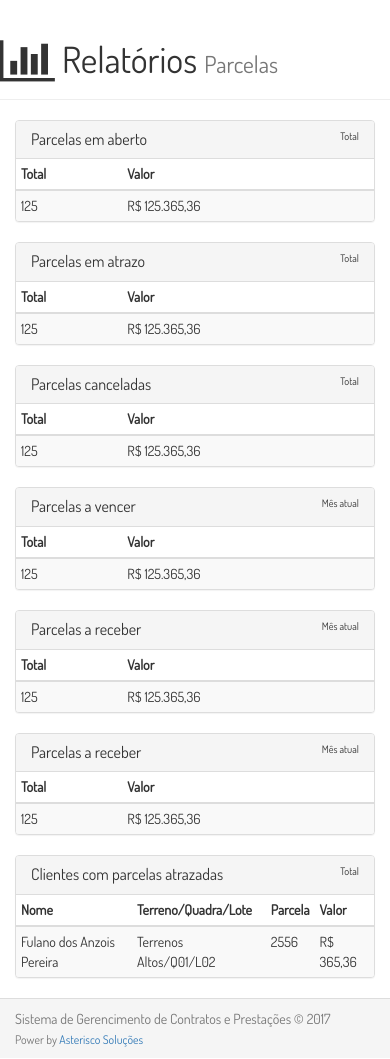
After one commit to alanfm/contratos, a PHP site: template src/app/View/relatorios/parcelas.php in a window 390 px wide. The commit adds this page. Run offline with PHP 8.4, Linux system fonts and the light colour scheme; the template is opened without the code that fills it, so the values that code supplies are empty; some libraries are stand-ins or nearby versions.

Commit message:
Inclusão do módulo de Relatórios

```diff
--- /dev/null
+++ b/src/app/View/relatorios/parcelas.php
@@ -0,0 +1,146 @@
+<div class="page-header">
+    <h1><i class="fa fa-bar-chart fa-lg" aria-hidden="true"></i> Relatórios <small>Parcelas</small></h1>
+</div>
+<div class="col-md-4">
+    <div class="panel panel-default">
+        <div class="panel-heading"><h3 class="panel-title">Parcelas em aberto <small class="pull-right">Total</small></h3></div>
+        <table class="table table-condensed table-striped table-hover">
+            <thead>
+                <tr>
+                    <th>Total</th>
+                    <th>Valor</th>
+                </tr>
+            </thead>
+            <tbody>
+                <tr>
+                    <td>125</td>
+                    <td>R$ 125.365,36</td>
+                </tr>
+            </tbody>
+        </table>
+    </div>
+</div>
+<div class="col-md-4">
+    <div class="panel panel-default">
+        <div class="panel-heading"><h3 class="panel-title">Parcelas em atrazo <small class="pull-right">Total</small></h3></div>
+        <table class="table table-condensed table-striped table-hover">
+            <thead>
+                <tr>
+                    <th>Total</th>
+                    <th>Valor</th>
+                </tr>
+            </thead>
+            <tbody>
+                <tr>
+                    <td>125</td>
+                    <td>R$ 125.365,36</td>
+                </tr>
+            </tbody>
+        </table>
+    </div>
+</div>
+<div class="col-md-4">
+    <div class="panel panel-default">
+        <div class="panel-heading"><h3 class="panel-title">Parcelas canceladas <small class="pull-right">Total</small></h3></div>
+        <table class="table table-condensed table-striped table-hover">
+            <thead>
+                <tr>
+                    <th>Total</th>
+                    <th>Valor</th>
+                </tr>
+            </thead>
+            <tbody>
+                <tr>
+                    <td>125</td>
+                    <td>R$ 125.365,36</td>
+                </tr>
+            </tbody>
+        </table>
+    </div>
+</div>
+<div class="row">
+    <div class="col-md-6">
+        <div class="col-md-6">
+            <div class="panel panel-default">
+                <div class="panel-heading"><h3 class="panel-title">Parcelas a vencer <small class="pull-right">Mês atual</small></h3></div>
+                <table class="table table-condensed table-striped table-hover">
+                    <thead>
+                        <tr>
+                            <th>Total</th>
+                            <th>Valor</th>
+                        </tr>
+                    </thead>
+                    <tbody>
+                        <tr>
+                            <td>125</td>
+                            <td>R$ 125.365,36</td>
+                        </tr>
+                    </tbody>
+                </table>
+            </div>
+        </div>
+        <div class="col-md-6">
+            <div class="panel panel-default">
+                <div class="panel-heading"><h3 class="panel-title">Parcelas a receber <small class="pull-right">Mês atual</small></h3></div>
+                <table class="table table-condensed table-striped table-hover">
+                    <thead>
+                        <tr>
+                            <th>Total</th>
+                            <th>Valor</th>
+                        </tr>
+                    </thead>
+                    <tbody>
+                        <tr>
+                            <td>125</td>
+                            <td>R$ 125.365,36</td>
+                        </tr>
+                    </tbody>
+                </table>
+            </div>
+        </div>
+        <div class="col-md-12">
+            <div class="panel panel-default">
+                <div class="panel-heading"><h3 class="panel-title">Parcelas a receber <small class="pull-right">Mês atual</small></h3></div>
+                <table class="table table-condensed table-striped table-hover">
+                    <thead>
+                        <tr>
+                            <th>Total</th>
+                            <th>Valor</th>
+                        </tr>
+                    </thead>
+                    <tbody>
+                        <tr>
+                            <td>125</td>
+                            <td>R$ 125.365,36</td>
+                        </tr>
+                    </tbody>
+                </table>
+            </div>
+        </div>
+    </div>
+    <div class="col-md-6">
+        <div class="col-md-12">
+            <div class="panel panel-default">
+                <div class="panel-heading"><h3 class="panel-title">Clientes com parcelas atrazadas <small class="pull-right">Total</small></h3></div>
+                <table class="table table-condensed table-striped table-hover">
+                    <thead>
+                        <tr>
+                            <th>Nome</th>
+                            <th>Terreno/Quadra/Lote</th>
+                            <th>Parcela</th>
+                            <th>Valor</th>
+                        </tr>
+                    </thead>
+                    <tbody>
+                        <tr>
+                            <td>Fulano dos Anzois Pereira</td>
+                            <td>Terrenos Altos/Q01/L02</td>
+                            <td>2556</td>
+                            <td>R$ 365,36</td>
+                        </tr>
+                    </tbody>
+                </table>
+            </div>
+        </div>
+    </div>
+</div>
```
Also changed, not shown: src/app/Controller/Relatorios.php (added, +25 -0 lines), src/app/Router/relatorios.php (added, +17 -0 lines), src/app/View/template/menu.php (+9 -7 lines).
